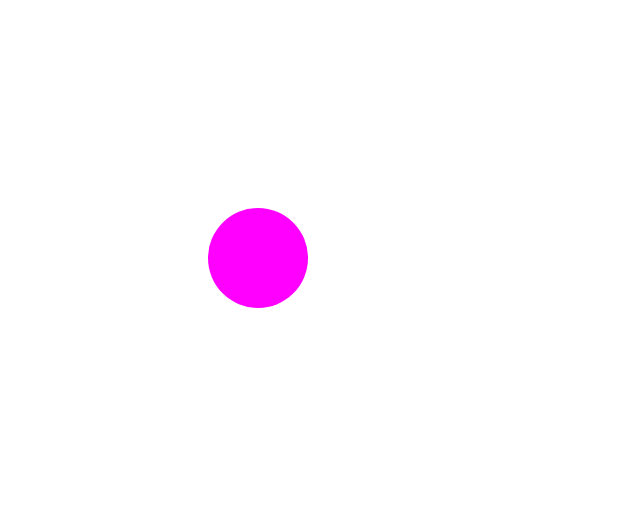
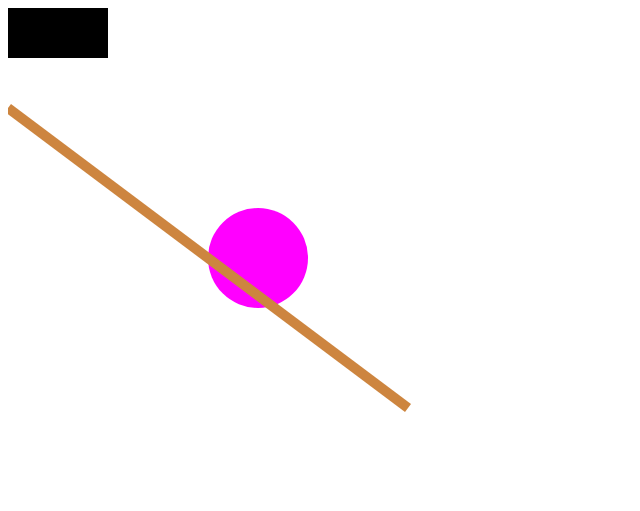
Before and after one commit to ErinGreenhalgh/d3_tutorial, a plain HTML site: page index.html in a window 1280 px wide. Shown: the whole page, without its empty margins (0-640 px from the left). Drawn offline with nearby package versions, Linux system fonts and the light colour scheme.

Commit message:
add a rectangle and line svg with comments about attributes

```diff
--- a/index.html
+++ b/index.html
@@ -16,6 +16,16 @@
                          .attr("cy", 250) //cy is center, vertical
                          .attr("r", 50) // r = radius
                          .attr("fill", "magenta") //color is added with the fill attribute
+      var rect = canvas.append("rect")
+                       .attr("width", 100)
+                       .attr("height", 50) //if no coordinates, given, starts drawing in the upper right hand corner
+    var line = canvas.append("line")
+                     .attr("x1", 0) //first x coord
+                     .attr("y1", 100) //first y coord
+                     .attr("x2", 400) //second x coor
+                     .attr("y2", 400) //second y coord
+                     .attr("stroke", "peru") //stroke defines the color
+                     .attr("stroke-width", 10)
 
         // when styling svg elements, use attr instead of style
     </script>
```
